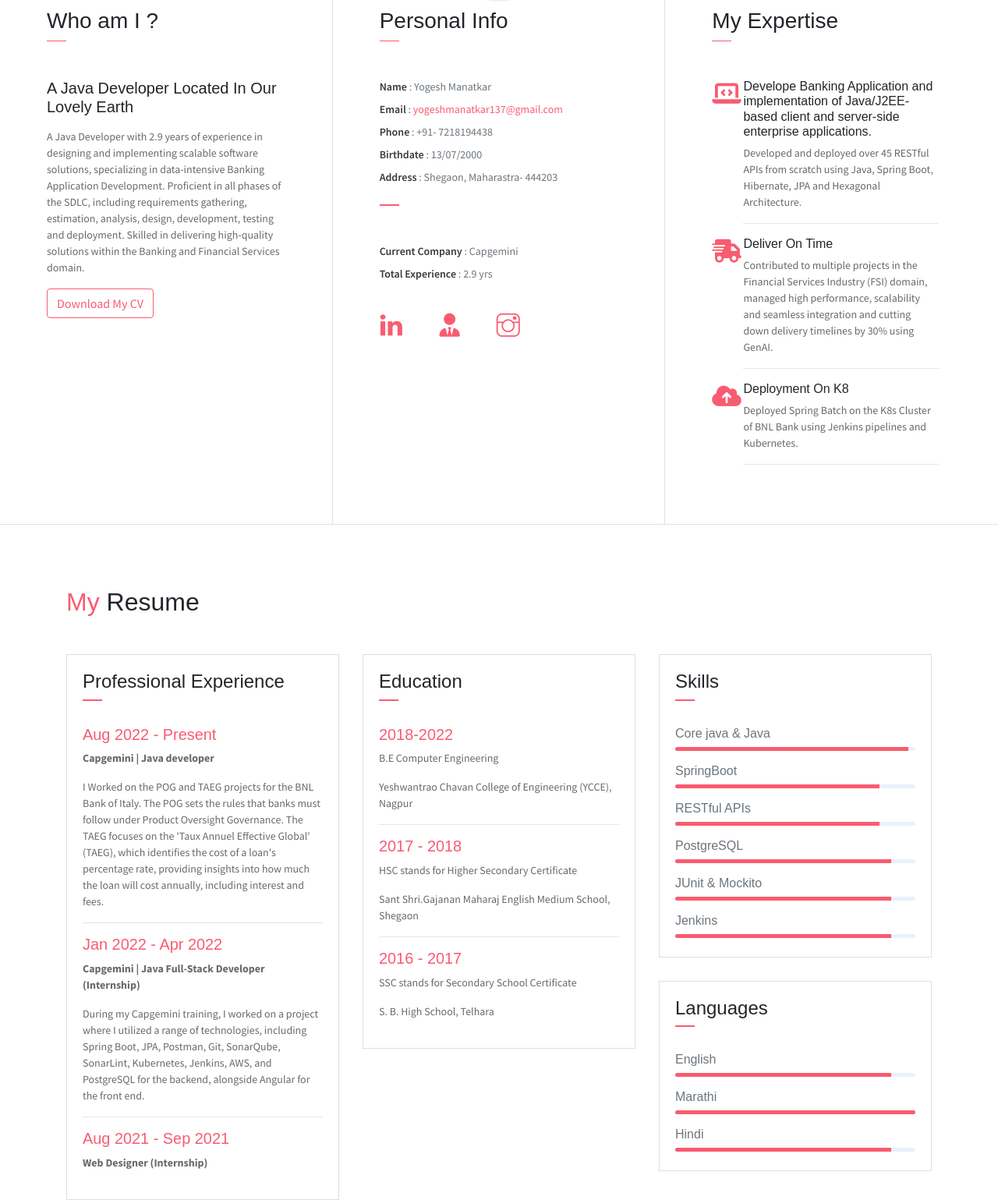
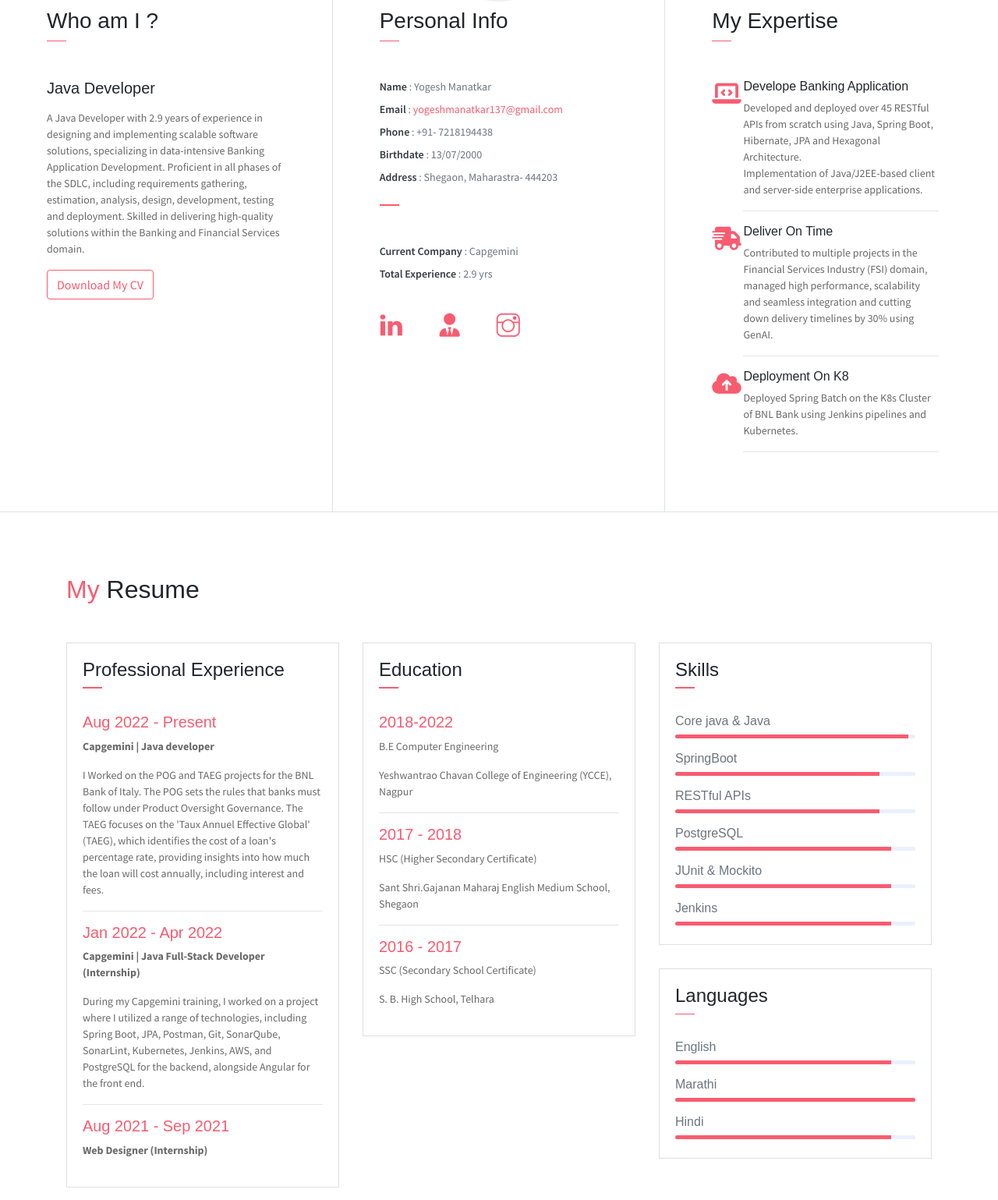
Before and after one commit to yogeshmanatkar/portfolio, a plain HTML site: page index.html in a window 1280 px wide. Shown: the part 767-2306 px from the top of the page at 78% size. Drawn offline with Linux system fonts and the light colour scheme; some packages are replaced by stand-ins of ours; some icons are missing.

Commit message:
Add files via upload

```diff
--- a/index.html
+++ b/index.html
@@ -81,7 +81,7 @@
             <div class="col-lg-4 about-card">
                 <h3 class="font-weight-light">Who am I ?</h3>
                 <span class="line mb-5"></span>
-                <h5 class="mb-3">A Java Developer Located In Our Lovely Earth</h5>
+                <h5 class="mb-3">Java Developer</h5>
                 <p class="mt-20">A Java Developer with 2.9 years of experience in designing and implementing scalable software solutions, specializing in data-intensive Banking Application Development. Proficient in all phases of the SDLC, including requirements gathering, estimation, analysis, design, development, testing and deployment. Skilled in delivering high-quality solutions within the Banking and Financial Services domain.</p>
                 <button class="btn btn-outline-danger" onclick="downloadResume()">
                     <i class="icon-down-circled2"></i> Download My CV
@@ -118,8 +118,10 @@
                     <div class="col-1 text-danger pt-1"><i class="fa-solid fa-laptop-code icon-lg"></i>
                     </div>
                     <div class="col-10 ml-auto mr-3">
-                        <h6>Develope Banking Application and implementation of Java/J2EE-based client and server-side enterprise applications.</h6>
-                        <p class="subtitle">Developed and deployed over 45 RESTful APIs from scratch using Java, Spring Boot, Hibernate, JPA and Hexagonal Architecture.</p>
+                        <h6>Develope Banking Application</h6>
+                        <p class="subtitle">Developed and deployed over 45 RESTful APIs from scratch using Java, Spring Boot, Hibernate, JPA and Hexagonal Architecture.
+                        </br>Implementation of Java/J2EE-based client and server-side enterprise applications.
+                        </p>
                         <hr>
                     </div>
                 </div>
@@ -185,11 +187,11 @@
                             <P class="subtitle">Yeshwantrao Chavan College of Engineering (YCCE), Nagpur</P>
                             <hr>
                             <h6 class="title text-danger">2017 - 2018</h6>
-                            <P>HSC stands for Higher Secondary Certificate</P>
+                            <P>HSC (Higher Secondary Certificate)</P>
                             <P class="subtitle">Sant Shri.Gajanan Maharaj English Medium School, Shegaon</P>
                             <hr>
                             <h6 class="title text-danger">2016 - 2017</h6>
-                            <P>SSC stands for Secondary School Certificate</P>
+                            <P>SSC (Secondary School Certificate)</P>
                             <P class="subtitle">S. B. High School, Telhara</P>
 
                         </div>
@@ -277,7 +279,9 @@
                         </div>
                         <div class="card-body px-4 py-3">
                             <h5 class="mb-3 card-title text-dark">Develop RESTful APIs</h5>
-                            <P class="subtitle">Developed and deployed over 45 RESTful APIs from scratch using Java, Spring Boot, Hibernate, JPA and Hexagonal Architecture. Proficient in MySQL database management and Agile methodologies.</P>
+                            <P class="subtitle">1.Developed and deployed over 45 RESTful APIs from scratch using Java, Spring Boot, Hibernate, JPA and Hexagonal Architecture. Proficient in MySQL database management and Agile methodologies.
+                            </br>2.Implementation of Java/J2EE-based client and server-side enterprise applications.
+                            </P></br>
                         </div>
                     </div>
                 </div>
@@ -303,7 +307,7 @@
                             <h5 class="mb-3 card-title text-dark">Code Review</h5>
                             <P class="subtitle">1.Participated in code reviews, successfully merged over 15 Merge Requests (MRs).
                             </br>2.Collaborated with the Onshore team on UI testing, identifying and resolving bugs and implemented minor fixes and conducted critical analysis of change requests & solved 1000+ defects & sonar bugs.
-                            </P>
+                            </P></br>
                         </div>
                     </div>
                 </div>
@@ -315,6 +319,7 @@
                         <div class="card-body px-4 py-3">
                             <h5 class="mb-3 card-title text-dark">Full Client Support</h5>
                             <P class="subtitle">Provided full lifecycle support to clients from requirements gathering and analysis to design, coding, test, debugging, implementation and integration.</P>
+                        </br></br></br></br>
                         </div>
                     </div>
                 </div>
@@ -340,7 +345,7 @@
                             <h5 class="mb-3 card-title text-dark">Handle Banking transactions</h5>
                             <P class="subtitle">1.Developed a Spring Batch application to extract data from PostgreSQL & generate CSV file for BNL Bank, Italy.
                             </br>2.Optimized batch performance, processing over 3+ Lakh transactions daily, and improved performance and scalability using Java 8 features & Data Structures.
-                            </P>
+                            </P></br>
                         </div>
                     </div>
                 </div>
```
